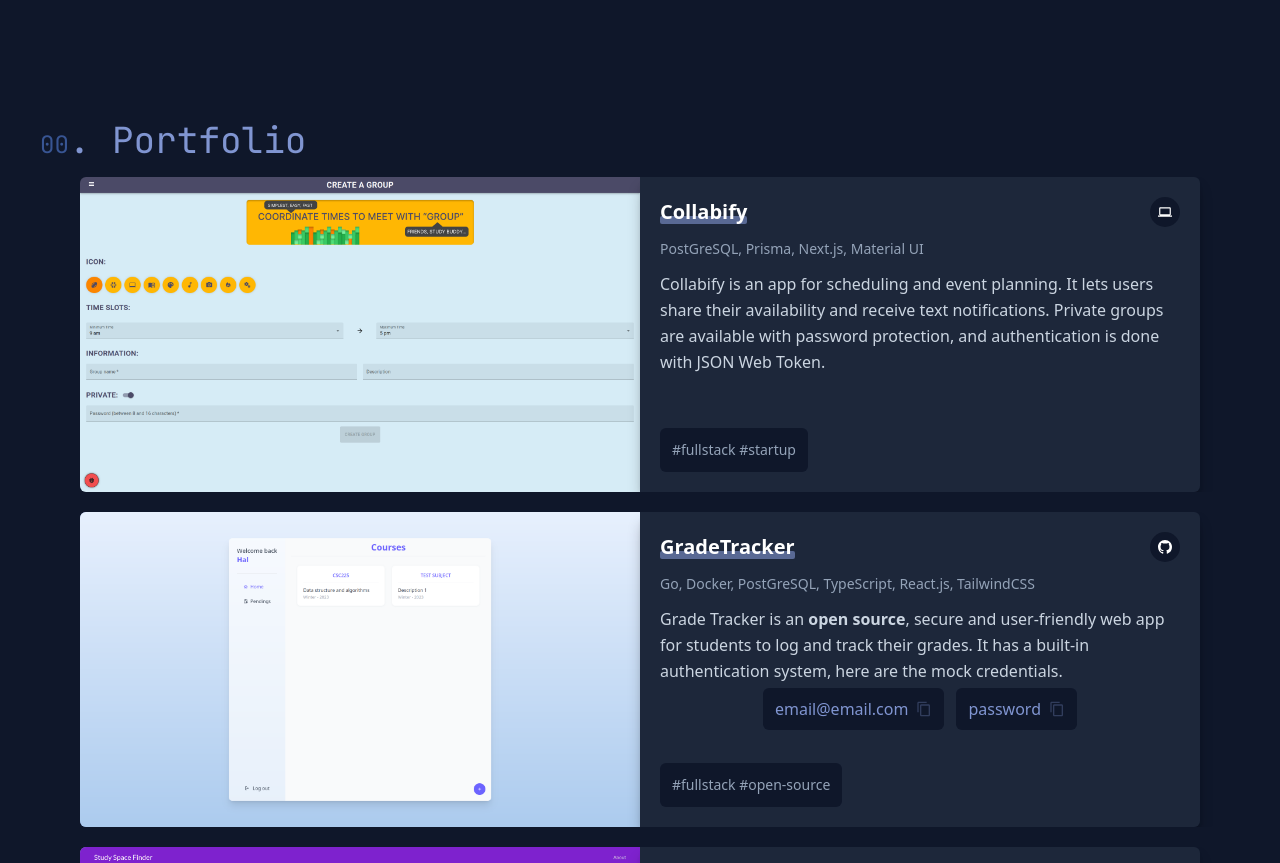
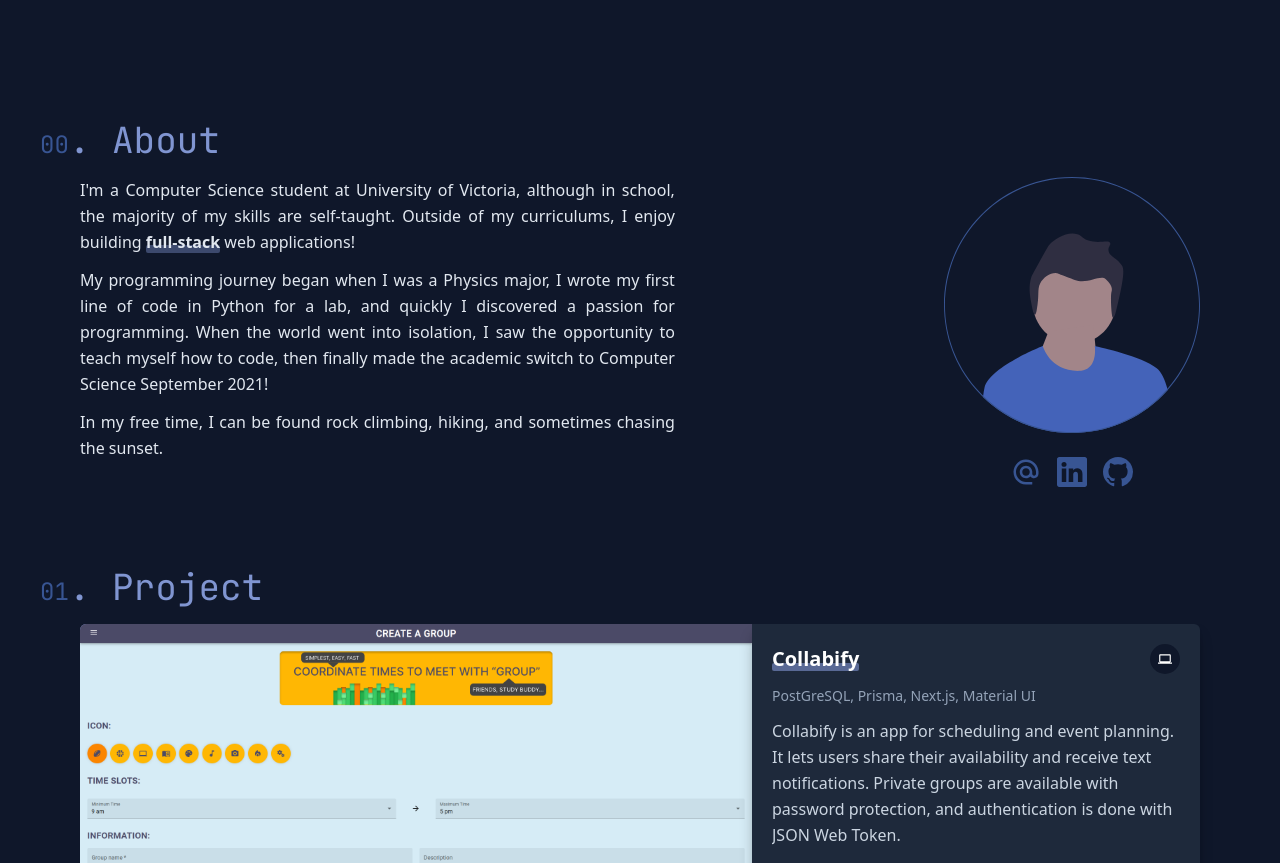
Before and after one commit to hn275/portfolio, a React (Vite) app: page / in a window 1280 px wide. Shown: the part 800-1663 px from the top of the page. Built offline with nearby package versions, Linux system fonts and the light colour scheme.

Commit message:
fix: bg project card on mobile size

```diff
--- a/src/App.tsx
+++ b/src/App.tsx
@@ -33,11 +33,58 @@ function App() {
           <Banner />
         </section>
 
-        {/* PORTFOLIO */}
+        {/* CONTACT */}
         <Section
-          id="portfolio"
-          _title="Portfolio"
+          id="about"
+          _title="About"
           _count="00"
+          className={cx([
+            "flex flex-col items-center justify-between lg:flex-row lg:items-start gap-5 md:px-10",
+          ])}
+        >
+          <div className="flex flex-col gap-3 max-w-[65ch] text-justify">
+            <p>
+              I&apos;m a Computer Science student at University of Victoria,
+              although in school, the majority of my skills are self-taught.
+              Outside of my curriculums, I enjoy building&nbsp;
+              <span className="font-semibold relative">
+                <span className="underline-accent -z-10" />
+                full-stack
+              </span>
+              &nbsp;web applications!
+            </p>
+
+            <p>
+              My programming journey began when I was a Physics major, I wrote
+              my first line of code in Python for a lab, and quickly I
+              discovered a passion for programming. When the world went into
+              isolation, I saw the opportunity to teach myself how to code, then
+              finally made the academic switch to Computer Science September
+              2021!
+            </p>
+
+            <p>
+              In my free time, I can be found rock climbing, hiking, and
+              sometimes chasing the sunset.
+            </p>
+          </div>
+
+          <div className="flex flex-col gap-6 justify-center w-full lg:w-max">
+            <img
+              src={Profile}
+              alt="profile"
+              className={cx(["hidden lg:block", "w-64"])}
+            />
+
+            <SocialLinks className="flex gap-4 justify-center items-center text-3xl" />
+          </div>
+        </Section>
+
+        {/* PROJECT */}
+        <Section
+          id="project"
+          _title="Project"
+          _count="01"
           className="flex flex-col gap-5"
         >
           <ProjectCard {...collabify}>
@@ -101,58 +148,8 @@ function App() {
           </ProjectCard>
         </Section>
 
-        {/* SKILLS */}
-        <Section id="skills" _title="Skills" _count="02"></Section>
-
         {/* EDUCATIONS */}
         <Section id="educations" _title="Educations" _count="02"></Section>
-
-        {/* CONTACT */}
-        <Section
-          id="about"
-          _title="About"
-          _count="03"
-          className={cx([
-            "flex flex-col items-center justify-between lg:flex-row lg:items-start gap-5 md:px-10",
-          ])}
-        >
-          <div className="flex flex-col gap-3 max-w-[65ch] text-justify">
-            <p>
-              I&apos;m a Computer Science student at University of Victoria,
-              although in school, the majority of my skills are self-taught.
-              Outside of my curriculums, I enjoy building&nbsp;
-              <span className="font-semibold relative">
-                <span className="underline-accent -z-10" />
-                full-stack
-              </span>
-              &nbsp;web applications!
-            </p>
-
-            <p>
-              My programming journey began when I was a Physics major, I wrote
-              my first line of code in Python for a lab, and quickly I
-              discovered a passion for programming. When the world went into
-              isolation, I saw the opportunity to teach myself how to code, then
-              finally made the academic switch to Computer Science September
-              2021!
-            </p>
-
-            <p>
-              In my free time, I can be found rock climbing, hiking, and
-              sometimes chasing the sunset.
-            </p>
-          </div>
-
-          <div className="flex flex-col gap-6 justify-center w-full lg:w-max">
-            <img
-              src={Profile}
-              alt="profile"
-              className={cx(["hidden lg:block", "w-64"])}
-            />
-
-            <SocialLinks className="flex gap-4 justify-center items-center text-3xl" />
-          </div>
-        </Section>
 
         <section
           id="footer"
--- a/src/features/Nav/Nav.tsx
+++ b/src/features/Nav/Nav.tsx
@@ -120,12 +120,9 @@ export function Nav(props: HTMLAttributes<HTMLElement>) {
               ))}
             </ul>
 
-            <button
-              className="btn btn-outline"
-              onClick={() => scrollToID("#contact")}
-            >
-              Contact
-            </button>
+            <a className="btn btn-outline" onClick={() => null}>
+              Resume
+            </a>
           </div>
         </div>
       </nav>
--- a/src/features/Project/ProjectCard.tsx
+++ b/src/features/Project/ProjectCard.tsx
@@ -28,16 +28,18 @@ export function ProjectCard(props: Props) {
       <ProjectImage
         src={imageSrc}
         className={cx([
-          "aspect-auto h-[400px] w-full lg:h-full object-cover rounded-sm lg:rounded-md",
+          "aspect-auto h-[480px] w-full lg:h-full object-cover rounded-lg lg:rounded-md",
           "lg:rounded-tr-none lg:rounded-br-none",
         ])}
       />
       <section
         className={cx([
           "absolute h-full w-full/2 lg:h-auto lg:relative",
-          "project-card rounded-none lg:rounded-md",
-          "flex flex-col gap-3",
+          "rounded-none lg:rounded-md",
+          "flex flex-col gap-3 p-5",
           "lg:rounded-tl-none lg:rounded-bl-none",
+          "bg-gradient-to-b from-slate-800/90 to-slate-800/100 lg:bg-slate-800",
+          "shadow-lg shadow-black/30",
         ])}
       >
         <div className="flex justify-between items-center">
--- a/src/features/Project/ProjectLayout.tsx
+++ b/src/features/Project/ProjectLayout.tsx
@@ -16,7 +16,7 @@ export function ProjectLayout({ children, fromLeft }: Props) {
       transition={{ duration: 0.3, delay: 0.3 }}
       className={cx([
         "lg:px-10 lg:gap-0",
-        "grid lg:grid-cols-2 relative rounded-md overflow-hidden",
+        "grid lg:grid-cols-[60%,1fr] relative rounded-md overflow-hidden",
       ])}
     >
       {children}
--- a/src/index.css
+++ b/src/index.css
@@ -36,11 +36,6 @@ main {
 }
 
 @layer utilities {
-  .project-card {
-    @apply bg-slate-800/95 p-5;
-    @apply shadow-lg shadow-black/30;
-  }
-
   .btn {
     @apply px-5 py-3;
     @apply rounded-3xl;
```
